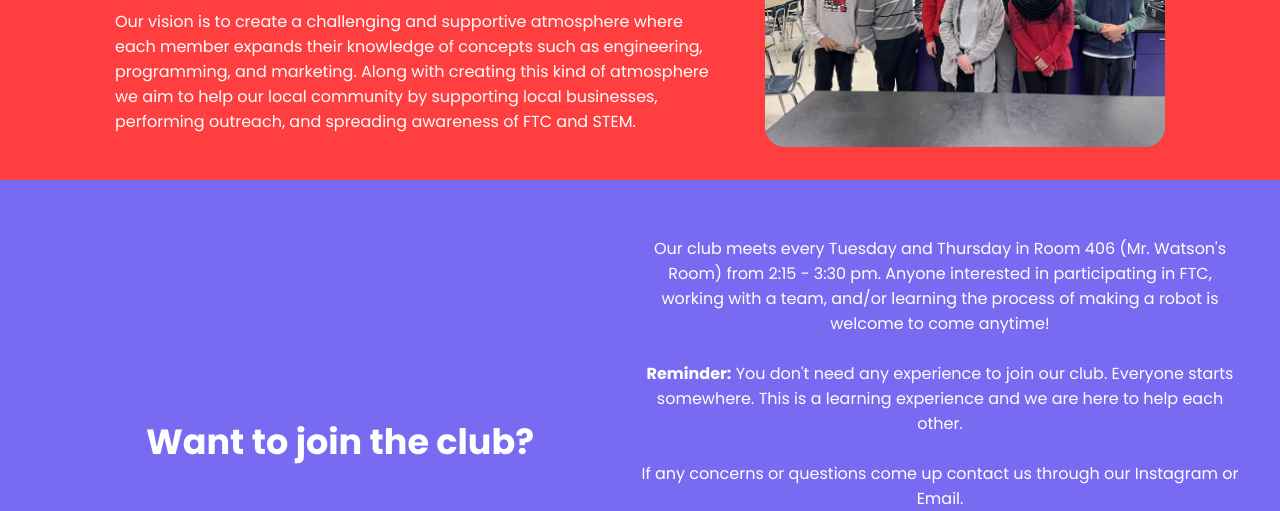
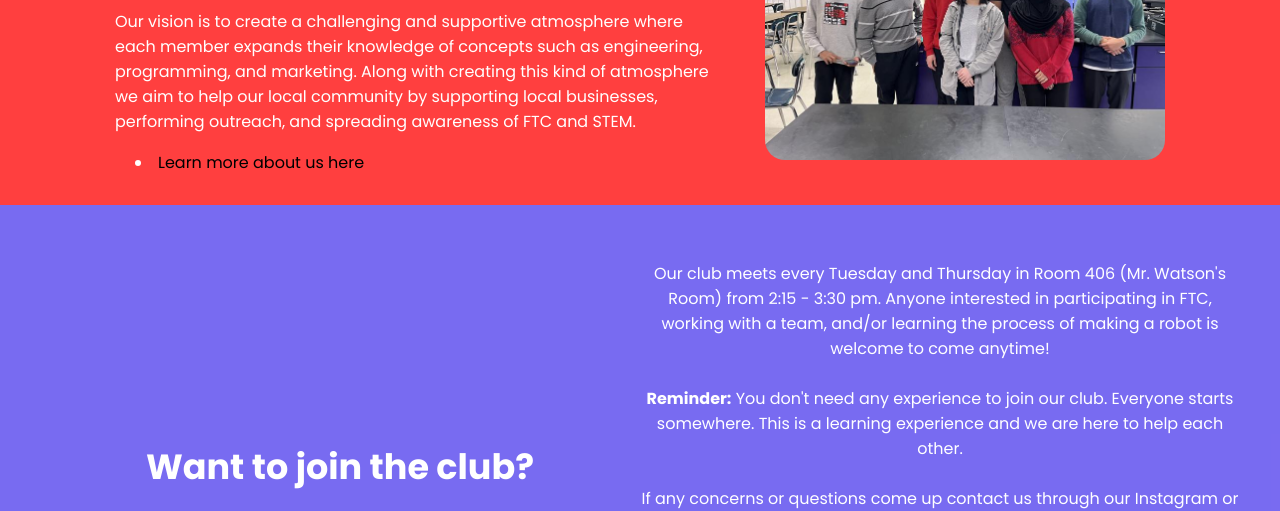
Before and after one commit to Warriorcats625/CHSRoboticsWebsite, a plain HTML site: page index.html in a window 1280 px wide. Shown: the part 329-840 px from the top of the page. Drawn offline with nearby package versions, Linux system fonts and the light colour scheme.

Commit message:
Added a link to about us
I think if we're able to link it all together in the home page - It'll make sense. (Idk my design thoughts just go wild sometimes)

```diff
--- a/index.html
+++ b/index.html
@@ -23,6 +23,7 @@
                 <div>
                     <h1>Centennial High School FTC Robotics Club</h1>
                     <p>Our vision is to create a challenging and supportive atmosphere where each member expands their knowledge of concepts such as engineering, programming, and marketing. Along with creating this kind of atmosphere we aim to help our local community by supporting local businesses, performing outreach, and spreading awareness of FTC and STEM.</p>
+                    <li class="link"><a href="index.html" id="home">Learn more about us here</a></li>
                 </div>
                 <div>
                     <img src="assets/imgs/team-pic-1.jpg" alt="Centennial Robotics Club - Team Picture">
```
